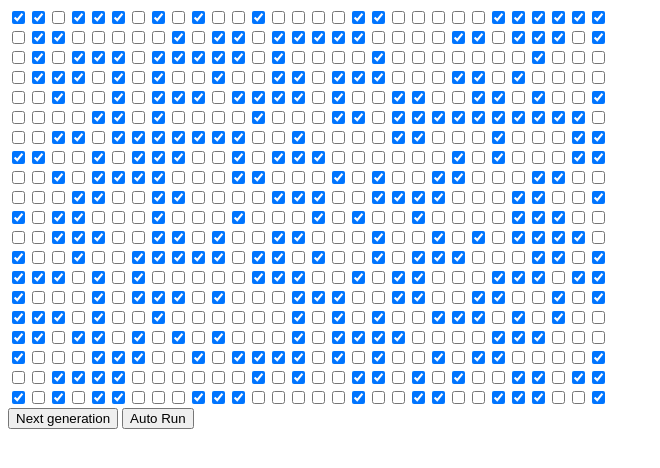
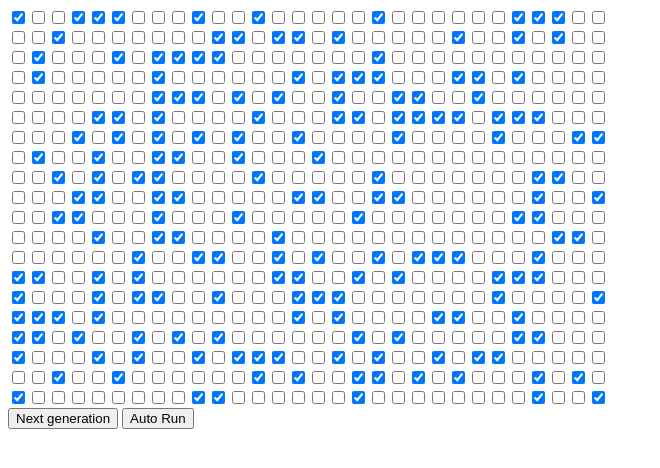
Before and after one commit to lavimalik/game-of-life, a plain HTML site: page index.html in a window 1280 px wide. Shown: the whole page, without its empty margins (0-660 px from the left). Drawn offline with Linux system fonts and the light colour scheme.

Commit message:
Update index.html

```diff
--- a/index.html
+++ b/index.html
@@ -14,7 +14,7 @@
     for (let x = 0; x < width; x++) {
       let box = document.createElement('input')
       box.type = 'checkbox'
-      box.checked = Math.random() > .5
+      box.checked = Math.random() > .7
       checkboxes.push(box)
       gridDiv.appendChild(box)
     }
```
